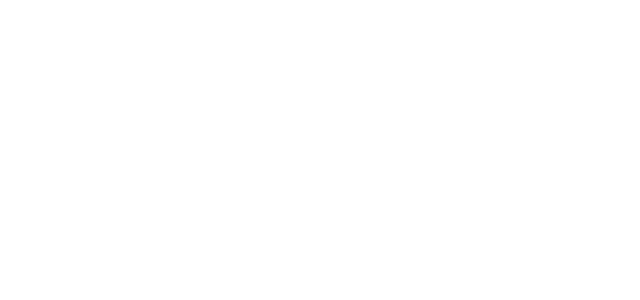
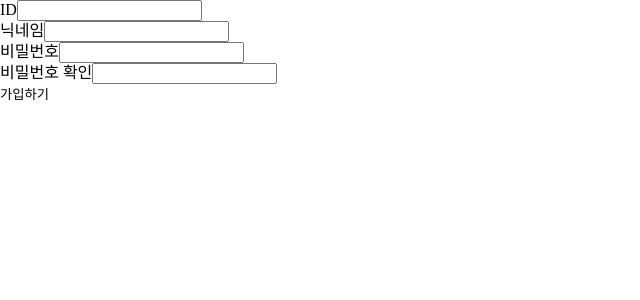
Before and after one commit to kakao-jm-hong/Shawl-Lizard, a Vue app in the folder lizard/src/front/: page /base/signUp in a window 1280 px wide. Shown: the top 300 px of the page, without its empty margins (0-640 px from the left). Built offline with nearby package versions, Linux system fonts and the light colour scheme.

Commit message:
feat 회원가입 기능 설정.

```diff
--- a/lizard/src/front/src/domain/base/components/Modal/LoginModal.vue
+++ b/lizard/src/front/src/domain/base/components/Modal/LoginModal.vue
@@ -9,7 +9,7 @@
         <div class="login-wrap">
           <a class="login-wrap-item" href="">비밀번호 찾기</a>
           <a class="login-wrap-item" href="">아이디 찾기</a>
-          <a class="login-wrap-item" href="">회원가입</a>
+          <a class="login-wrap-item" href="/base/signUp">회원가입</a>
         </div>
         <small class="sub">로그인 하실 경우 이용 약관과 개인정보 정책에 동의합니다</small>
         <a href="" class="facebook">Start With Facebook <img :src="FaceBook" class="icon_facebook" width="25" height="25"/></a>
@@ -43,7 +43,7 @@ export default {
   },
   methods: {
     closeButton() {
-      alert("close");
+      this.$emit('close');
     }
   }
 }
--- /dev/null
+++ b/lizard/src/front/src/domain/base/page/SignUpPage.vue
@@ -0,0 +1,91 @@
+<template>
+  <div>
+    <ul>
+      <li>
+        <span>ID</span>
+        <input type="email" v-model="email"/>
+      </li>
+      <li>
+        <span>닉네임</span>
+        <input type="text" v-model="nickname"/>
+      </li>
+      <li>
+        <span>비밀번호</span>
+        <input type="password" v-model="password"/>
+      </li>
+      <li>
+        <span>비밀번호 확인</span>
+        <input type="password" v-model="passwordCheck"/>
+      </li>
+    </ul>
+    <button @click="signUp">가입하기</button>
+
+  </div>
+</template>
+
+<script>
+import apiHelper from "@/helper/apiHelper";
+
+export default {
+  name: "SignUpPage",
+  data() {
+    return {
+      email: '',
+      password: '',
+      passwordCheck: '',
+      nickname: '',
+    }
+  },
+  methods: {
+    validate(email, password, passwordCheck, nickname) {
+      // 이메일 형식을 확인하는 정규식 패턴
+      const emailPattern = /^[a-zA-Z0-9._-]+@[a-zA-Z0-9.-]+\.[a-zA-Z]{2,4}$/;
+
+      // 이메일 형식 확인
+      if (!emailPattern.test(email)) {
+        alert('올바른 이메일 주소를 입력하세요.');
+        return false;
+      }
+
+      // 닉네임 확인
+      if ("" == nickname) {
+        alert('닉네임을 입력하세요');
+        return false;
+      }
+
+      // 비밀번호와 비밀번호 확인이 일치하는지 확인
+      if (password !== passwordCheck) {
+        alert('비밀번호가 일치하지 않습니다.');
+        return false;
+      }
+
+      // 모든 유효성 검사 통과
+      return true;
+    },
+    async signUp() {
+      if (!this.validate(this.email, this.password, this.passwordCheck, this.nickname)) {
+        return;
+      }
+
+      const data = {
+        memberId: this.email,
+        password: this.password,
+        passwordCheck: this.passwordCheck,
+        nickname: this.nickname
+      }
+      const ret = await apiHelper.post("/member/v1/create", data);
+
+      if(ret.status != 0) {
+        alert(ret.message);
+        return;
+      }
+
+      alert('회원가입 성공');
+    }
+  }
+}
+</script>
+
+<style scoped>
+
+</style>
--- a/lizard/src/front/src/routes.js
+++ b/lizard/src/front/src/routes.js
@@ -1,5 +1,6 @@
 import HomePage from "@/domain/base/page/HomePage";
 import IndexPage from "@/IndexPage";
+import SignUpPage from "@/domain/base/page/SignUpPage";
 const routes = [
     {
         path: '/',
@@ -15,6 +16,13 @@ const routes = [
             title: '기본 뼈대페이지'
         }
     },
+    {
+        path: '/base/signUp',
+        component: SignUpPage,
+        meta: {
+            title: '뼈대 로그인페이지'
+        }
+    },
 ];
 
 export default routes;
```
Also changed, not shown: lizard/src/front/src/domain/base/page/SignUpPage.scss (added), 2 other files (tests, documents, lock files or other folders).
